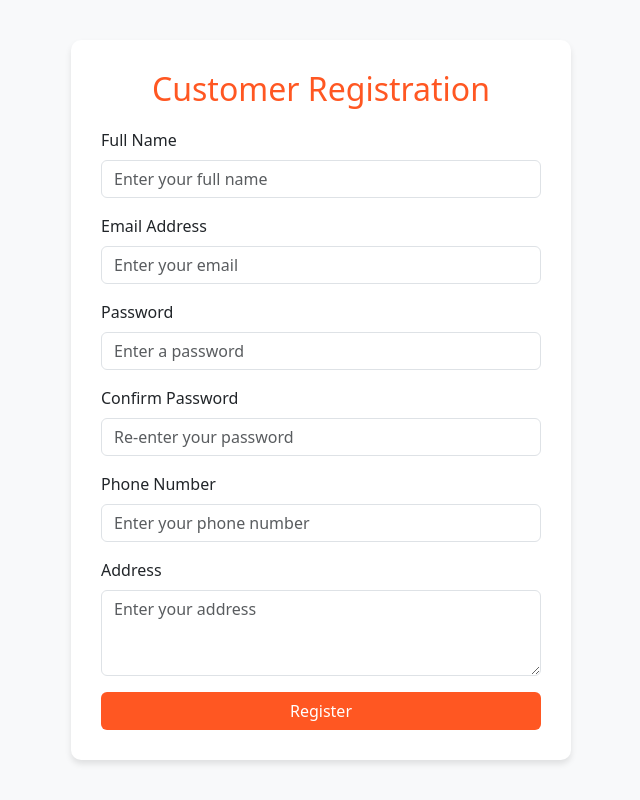
After one commit to Amirmehdig/Food, a Flask app: page /register/customer in a window 1280 px wide. The commit adds this page. Shown: the whole page, without its empty margins (319-959 px from the left). Run offline with Flask 3, Linux system fonts and the light colour scheme; some libraries are stand-ins or nearby versions.

Commit message:
Add register page

```diff
--- a/app.py
+++ b/app.py
@@ -1,11 +1,14 @@
 import pyodbc
-from flask import Flask, render_template
+from flask import Flask, render_template, request, session, redirect, url_for
 from db_handler import DBHandler
+from datetime import datetime
 
 app = Flask(__name__)
+app.secret_key = '1234'  # Required for session-based features like flash
+
 
 # Replace these placeholders with your actual SQL Server details
-server = '127.0.0.1'
+server = '.\SQLDEVELOPER'
 database = 'FoodsDB'
 username = 'foodapp'
 password = 'ghaza'
@@ -24,5 +27,28 @@ db_handler = DBHandler(connection_string)
 def home():
     return render_template('home.html')
 
+@app.route('/register/', methods=['GET'])
+def register():
+    return render_template('register.html')
+
+
+@app.route('/register/customer', methods=['POST', 'GET'])
+def register_customer():
+    if request.method == 'POST':
+        name = request.form['name']
+        email = request.form['email']
+        password = request.form['password']
+        confirm_password = request.form['confirm_password']
+        if password != confirm_password:
+            return render_template('register_form.html')
+        phone = request.form['phone']
+        address = request.form['address']
+        db_handler.insert_user(name, email, password, phone, address, datetime.now(), 1, 'Customer')
+        return redirect(url_for('home'))
+    if request.method == 'GET':
+        return render_template('register_form.html')
+
+
+
 if __name__ == '__main__':
     app.run(debug=True)
--- /dev/null
+++ b/templates/register_form.html
@@ -0,0 +1,83 @@
+<!DOCTYPE html>
+<html lang="en">
+<head>
+    <meta charset="UTF-8">
+    <meta name="viewport" content="width=device-width, initial-scale=1.0">
+    <title>Customer Registration</title>
+    <!-- Bootstrap CSS -->
+    <link rel="stylesheet" href="https://cdnjs.cloudflare.com/ajax/libs/bootstrap/5.3.0/css/bootstrap.min.css">
+    <style>
+        body {
+            background-color: #f8f9fa; /* Light gray background */
+            display: flex;
+            justify-content: center;
+            align-items: center;
+            height: 100vh;
+            margin: 0;
+        }
+        .form-container {
+            background-color: white;
+            padding: 30px;
+            border-radius: 10px;
+            box-shadow: 0 4px 6px rgba(0, 0, 0, 0.1);
+            width: 100%;
+            max-width: 500px;
+        }
+        .form-title {
+            text-align: center;
+            margin-bottom: 20px;
+            color: #ff5722; /* Warm orange for a food-themed vibe */
+        }
+        .btn-submit {
+            background-color: #ff5722;
+            color: white;
+            width: 100%;
+        }
+        .btn-submit:hover {
+            background-color: #e64a19;
+        }
+    </style>
+</head>
+<body>
+    <div class="form-container">
+        <h2 class="form-title">Customer Registration</h2>
+        <form method="POST" action="/register/customer">
+            <!-- Name -->
+            <div class="mb-3">
+                <label for="name" class="form-label">Full Name</label>
+                <input type="text" class="form-control" id="name" name="name" placeholder="Enter your full name" required>
+            </div>
+            <!-- Email -->
+            <div class="mb-3">
+                <label for="email" class="form-label">Email Address</label>
+                <input type="email" class="form-control" id="email" name="email" placeholder="Enter your email" required>
+            </div>
+            <!-- Password -->
+            <div class="mb-3">
+                <label for="password" class="form-label">Password</label>
+                <input type="password" class="form-control" id="password" name="password" placeholder="Enter a password" required>
+            </div>
+            <!-- Confirm Password -->
+            <div class="mb-3">
+                <label for="confirm_password" class="form-label">Confirm Password</label>
+                <input type="password" class="form-control" id="confirm_password" name="confirm_password" placeholder="Re-enter your password" required>
+            </div>
+            <!-- Phone Number -->
+            <div class="mb-3">
+                <label for="phone" class="form-label">Phone Number</label>
+                <input type="tel" class="form-control" id="phone" name="phone" placeholder="Enter your phone number" required>
+            </div>
+            <!-- Address -->
+            <div class="mb-3">
+                <label for="address" class="form-label">Address</label>
+                <textarea class="form-control" id="address" name="address" rows="3" placeholder="Enter your address" required></textarea>
+            </div>
+            <!-- Submit Button -->
+            <button type="submit" class="btn btn-submit">Register</button>
+        </form>
+    </div>
+
+    <!-- Bootstrap JS -->
+    <script src="https://cdnjs.cloudflare.com/ajax/libs/bootstrap/5.3.0/js/bootstrap.bundle.min.js"></script>
+</body>
+</html>
```
Also changed, not shown: db_handler.py (+24 -0 lines), templates/base.html (added, +71 -0 lines), templates/home.html (+1 -15 lines), templates/register.html (added, +57 -0 lines).
